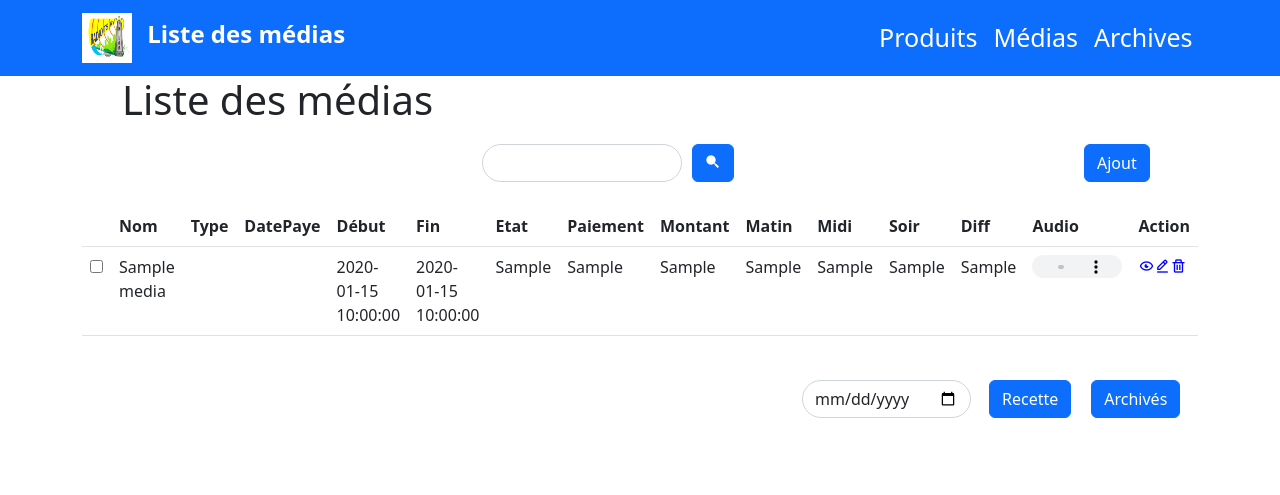
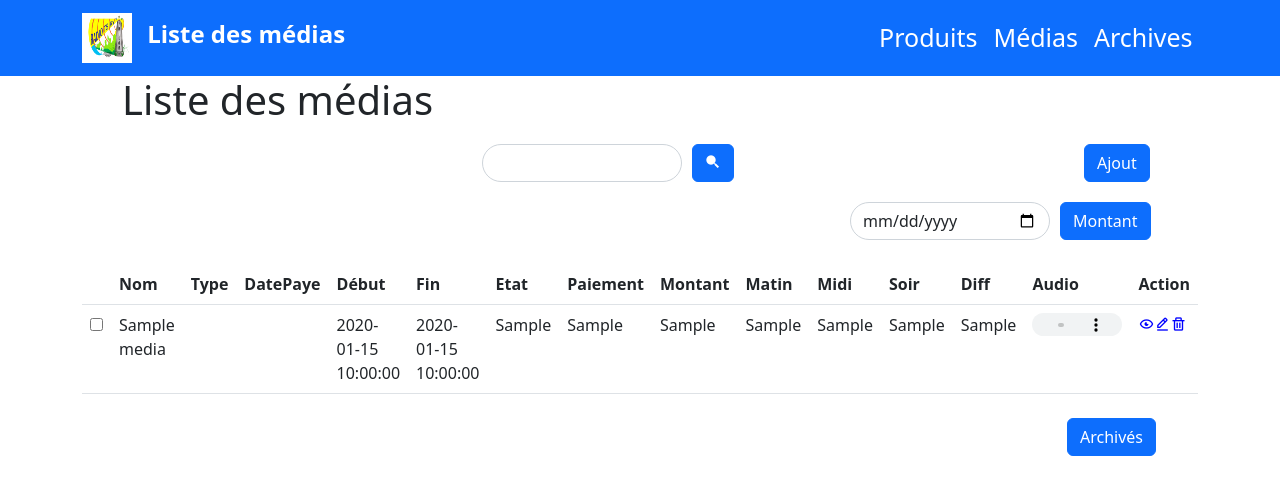
Before and after one commit to Malala888/Radio_Tsiry, a PHP site: page /medias.php in a window 1280 px wide. Shown: the top 495 px of the page. Run offline with PHP 8.4, Linux system fonts and the light colour scheme; tables that the repository leaves empty or names only in its code hold one stand-in row (values such as "Sample post"); data that the repository does not hold is empty.

Commit message:
Version2

```diff
--- a/medias.php
+++ b/medias.php
@@ -153,9 +153,18 @@ include('header.php');
                     </div>
                 </form>
 
+                <!-- Formulaire de recherche par DatePaye -->
+                <form method="get" class="search-form">
+                    <div class="form-group d-flex" style="margin-left: 368px;">
+                        <input type="date" name="search_date" class="form-control short-search-input" id="search_date">
+                        <button type="submit" class="btn btn-primary search-btn" style="margin-left: 10px;">Montant</button>
+                    </div>
+                </form>
+
                 <!-- Tableau pour afficher les médias -->
-                <div class="table-responsive">
+                <form action="archives.php" method="post">
                     <table class="table my-4 mr-3" style="margin-right: 20px;">
+                        <!-- Insérez vos en-têtes de colonnes ici -->
                         <thead>
                             <th></th>
                             <th>Nom</th>
@@ -215,20 +224,11 @@ include('header.php');
                             ?>
                         </tbody>
                     </table>
-                </div>
-<!-- Formulaire de recherche par DatePaye en dehors du formulaire principal -->
-<div class="search-form" style="margin-top: 20px; margin-left: 720px;">
-    <form method="get" class="d-flex">
-        <div class="form-group me-2">
-            <input type="date" name="search_date" class="form-control short-search-input" id="search_date">
-        </div>
-        <button type="submit" class="btn btn-primary search-btn">Recette</button>
-        <form action="archives.php" method="post">
-            <input type="submit" name="moveToArchives" class="btn btn-primary" style="margin-left: 20px;" value="Archivés">
-        </form>
-    </form>
-</div>
 
+                    <div style='margin-left: 635px;'>
+                        <input type="submit" name="moveToArchives" class="btn btn-primary" value="Archivés">
+                    </div>
+                </form>
             </section>
         </div>
     </div>
```
Also changed, not shown: 4 other files.
